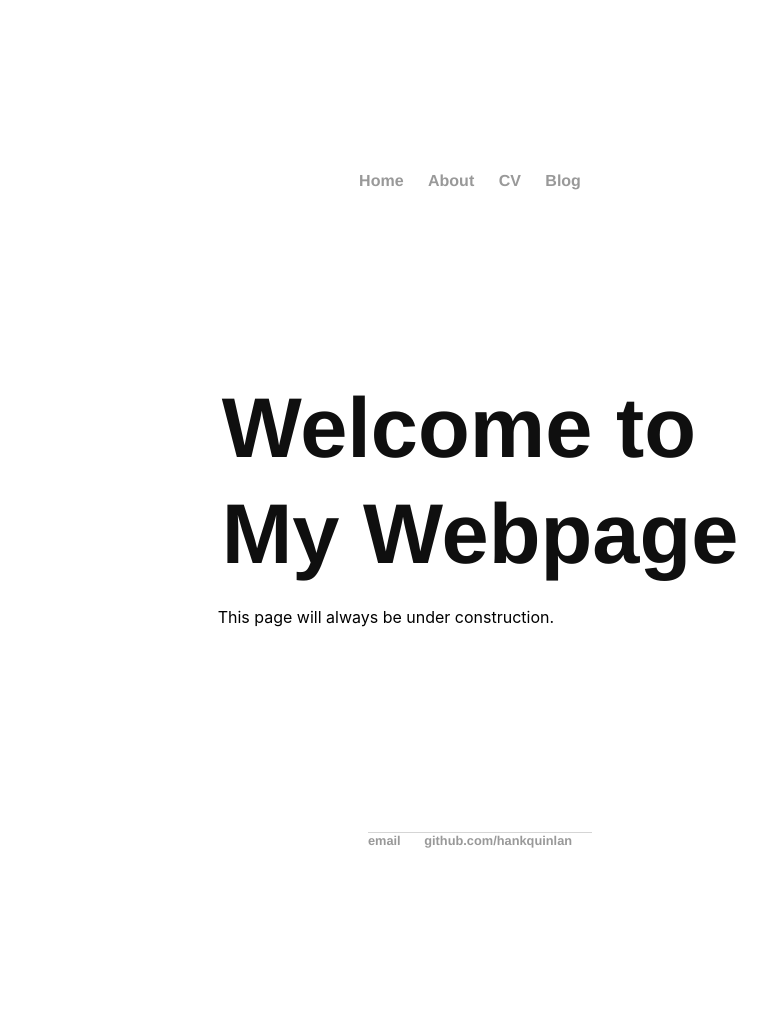
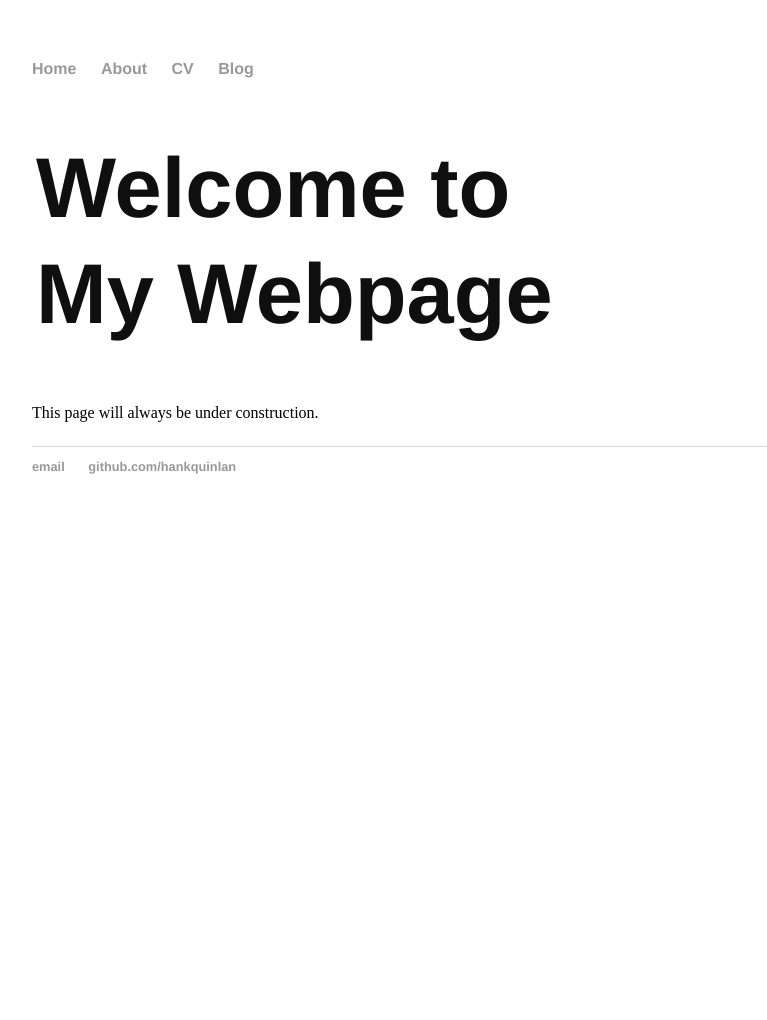
Before and after one commit to an15ms157/abhishek.github.io, a Jekyll site: the page built from index.html, in a window 1280 px wide. Shown: the whole page, without its empty margins (160-927 px from the left). Built offline with Jekyll 4.4.1, drawn with Linux system fonts in a browser that asks for light colours; after the commit the page ends 900 px from its top, so only the background shows below that.

Commit message:
Update animation.css

```diff
--- a/css/animation.css
+++ b/css/animation.css
@@ -1,34 +1,47 @@
-/* reset */
-*,
-*::before,
-*::after {
-  margin: 0;
-  padding: 0;
-  box-sizing: border-box;
+/* MAIN.CSS */
+
+body {
+    margin: 60px auto;
+    width: 70%;
+}
+nav ul, footer ul {
+    font-family:'Helvetica', 'Arial', 'Sans-Serif';
+    padding: 0px;
+    list-style: none;
+    font-weight: bold;
+}
+nav ul li, footer ul li {
+    display: inline;
+    margin-right: 20px;
+}
+a {
+    text-decoration: none;
+    color: #999;
+}
+a:hover {
+    text-decoration: underline;
+}
+h1 {
+    font-size: 3em;
+    font-family:'Helvetica', 'Arial', 'Sans-Serif';
+}
+p {
+    font-size: 1.5em;
+    line-height: 1.4em;
+    color: #333;
+}
+footer {
+    border-top: 1px solid #d5d5d5;
+    font-size: .8em;
 }
 
-body {
-  display: flex;
-  flex-direction: column;
-  justify-content: space-around;
-  align-items: center;
-
-  min-height: 100vh;
-  padding: 20px;
-
-  font-family: -apple-system, BlinkMacSystemFont, 'Segoe UI', Roboto, Oxygen, Ubuntu, Cantarell, 'Open Sans', 'Helvetica Neue', sans-serif;
+ul.posts {
+    margin: 20px auto 40px;
+    font-size: 1.5em;
 }
 
-
-/* other */
-.info {
-  margin: 20px 0;
-  text-align: center;
-}
-
-p {
-  color: #2e2e2e;
-  margin-bottom: 20px;
+ul.posts li {
+    list-style: none;
 }
 
 
```
